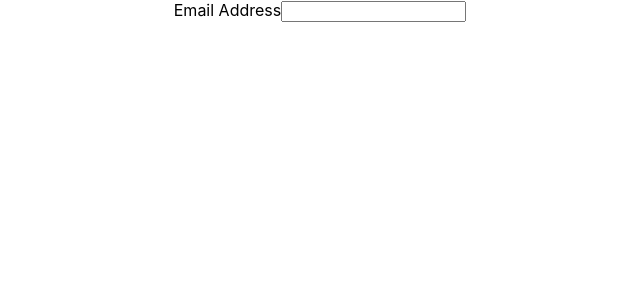
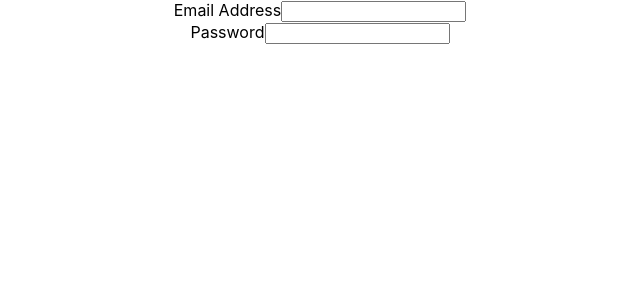
Before and after one commit to Bengazy244/azubi-ecommerce-app, a React (Create React App) app: page / in a window 1280 px wide. Shown: the top 300 px of the page, without its empty margins (320-960 px from the left). Built offline with nearby package versions, Linux system fonts and the light colour scheme.

Commit message:
Added password field

```diff
--- a/src/App.js
+++ b/src/App.js
@@ -1,4 +1,3 @@
-import logo from './logo.svg';
 import './App.css';
 import SignIn from './component/SignIn';
 
--- a/src/component/SignIn.js
+++ b/src/component/SignIn.js
@@ -3,16 +3,24 @@ import React from 'react'
 function SignIn() {
   return (
     <div>
+      <form>
       <div className='form-group'>
         <label>Email Address</label>
         <input
-        type="email"
-        className="form-control"
+        type='email'
+        className='form-control'
+        />
 
+      </div>
+      <div className='form-group'>
+        <label>Password</label>
+        <input type='password'
 
         />
 
+
       </div>
+      </form>
 
     </div>
   )
```
